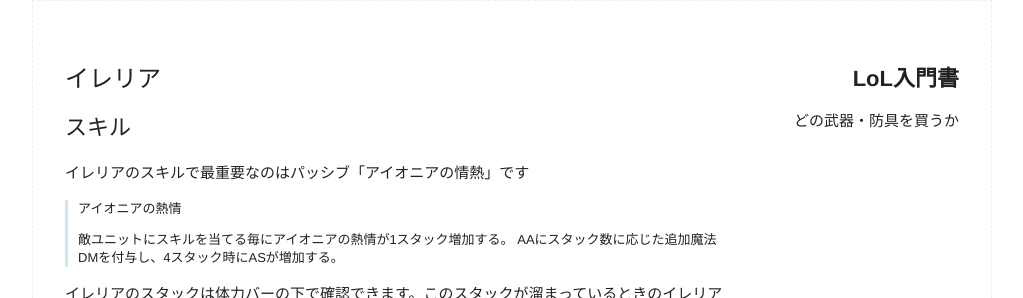
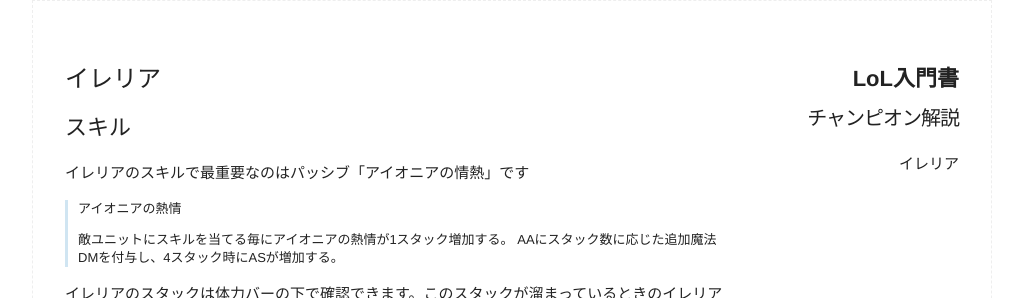
Before and after one commit to yoshikyoto/LoLBeginnersGuide, a Jekyll site: the page built from champion/irelia.md, in a window 1280 px wide. Shown: the top 298 px of the page, without its empty margins (128-1151 px from the left). Built offline with Jekyll 4.4.1, drawn with Linux system fonts in a browser that asks for light colours.

Commit message:
Update header.html

```diff
--- a/_includes/header.html
+++ b/_includes/header.html
@@ -16,8 +16,9 @@
 
     <div class="site-nav">
       <nav>
+        <h3>チャンピオン解説</h3>
         <ul class="page-link">
-          <li><a href="{{ "/item_build" | prepend: site.baseurl }}">どの武器・防具を買うか</a></li>
+          <li><a href="{{ "/irelia" | prepend: site.baseurl }}">イレリア</a></li>
         </ul>
       </nav>
     </div>
```
